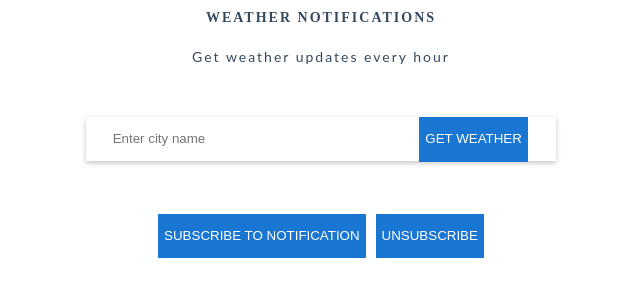
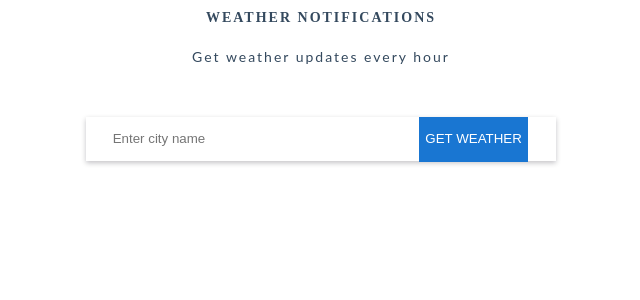
Before and after one commit to shailendrabhargava93/weather-notification-app, an Angular app: page / in a window 1280 px wide. Shown: the top 300 px of the page, without its empty margins (319-959 px from the left). Built offline with nearby package versions, Linux system fonts and the light colour scheme.

Commit message:
Update app.component.html

```diff
--- a/src/app/app.component.html
+++ b/src/app/app.component.html
@@ -17,7 +17,7 @@
               />
               <span class="input-group-btn">
                 <button
-                  class="btn btn-primary"
+                  class="btn btn-primary weather"
                   type="button"
                   (click)="getWeather()"
                 >
@@ -30,22 +30,7 @@
         <br />
         <br />
         <br />
-        <span class="input-group-btn-2">
-          <button
-            class="btn btn-default"
-            type="button"
-            (click)="subscribeForNotification()"
-          >
-            Subscribe to Notification</button
-          >&nbsp;&nbsp;
-          <button
-            class="btn btn-default"
-            type="button"
-            (click)="unsubscribeForNotification()"
-          >
-            Unsubscribe
-          </button>
-        </span>
+
         <!--card-->
         <br />
         <br />
@@ -65,6 +50,24 @@
               <i class="fas fa-star"></i>
             </div>
           </div>
+          <div class="actions">
+            <span class="input-group-btn-2">
+              <button
+                class="btn btn-primary"
+                type="button"
+                (click)="subscribeForNotification()"
+              >
+                Subscribe to Notification</button
+              >&nbsp;&nbsp;
+              <button
+                class="btn btn-primary"
+                type="button"
+                (click)="unsubscribeForNotification()"
+              >
+                Unsubscribe
+              </button>
+            </span>
+          </div>
         </div>
       </div>
     </div>
```
